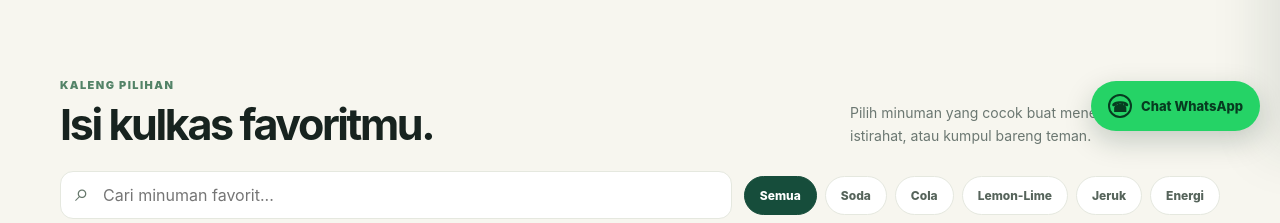
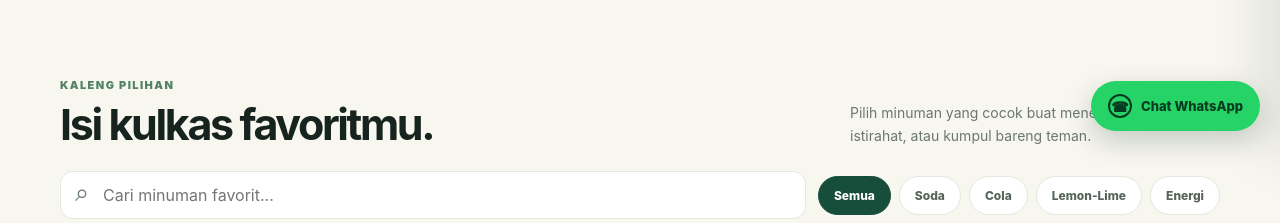
Before and after one commit to kalengkita/kalengkita, a plain HTML site: page index.html in a window 1280 px wide. Shown: the part 649-872 px from the top of the page. Drawn offline with Linux system fonts and the light colour scheme.

Commit message:
Update index.html

```diff
--- a/index.html
+++ b/index.html
@@ -397,7 +397,7 @@ html[data-theme="dark"] .mail-actions .btn.mail{color:#e1e9d5;border-color:#e1e9
 </div></section>
 <section class="section" id="produk"><div class="wrap">
 <div class="section-head"><div><div class="kicker">KALENG PILIHAN</div><h2>Isi kulkas favoritmu.</h2></div><p>Pilih minuman yang cocok buat menemani belajar, istirahat, atau kumpul bareng teman.</p></div>
-<div class="toolbar"><div class="search"><input id="searchInput" type="search" placeholder="Cari minuman favorit..." oninput="renderProducts()"></div><div class="filters" id="filters"><button class="filter active" data-cat="Semua">Semua</button><button class="filter" data-cat="Soda">Soda</button><button class="filter" data-cat="Cola">Cola</button><button class="filter" data-cat="Lemon-Lime">Lemon-Lime</button><button class="filter" data-cat="Buah">Jeruk</button><button class="filter" data-cat="Energi">Energi</button></div></div>
+<div class="toolbar"><div class="search"><input id="searchInput" type="search" placeholder="Cari minuman favorit..." oninput="renderProducts()"></div><div class="filters" id="filters"><button class="filter active" data-cat="Semua">Semua</button><button class="filter" data-cat="Soda">Soda</button><button class="filter" data-cat="Cola">Cola</button><button class="filter" data-cat="Lemon-Lime">Lemon-Lime</button><button class="filter" data-cat="Energi">Energi</button></div></div>
 <div class="products" id="products"></div>
 </div></section>
 <section class="benefits"><div class="wrap benefit-grid">
```
